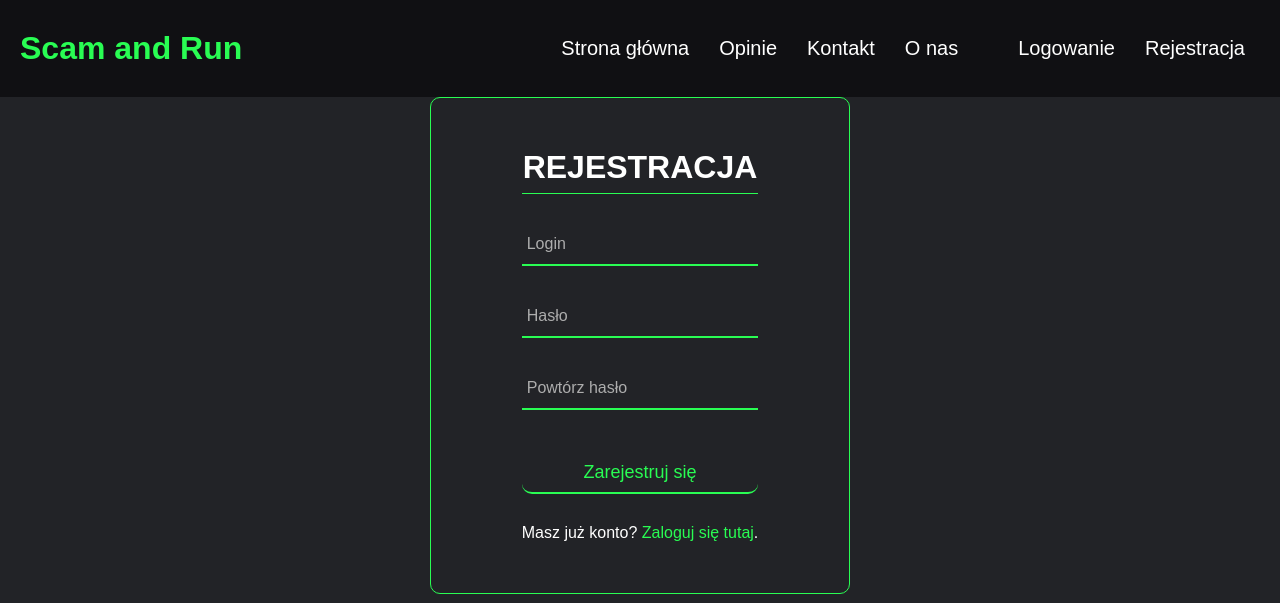
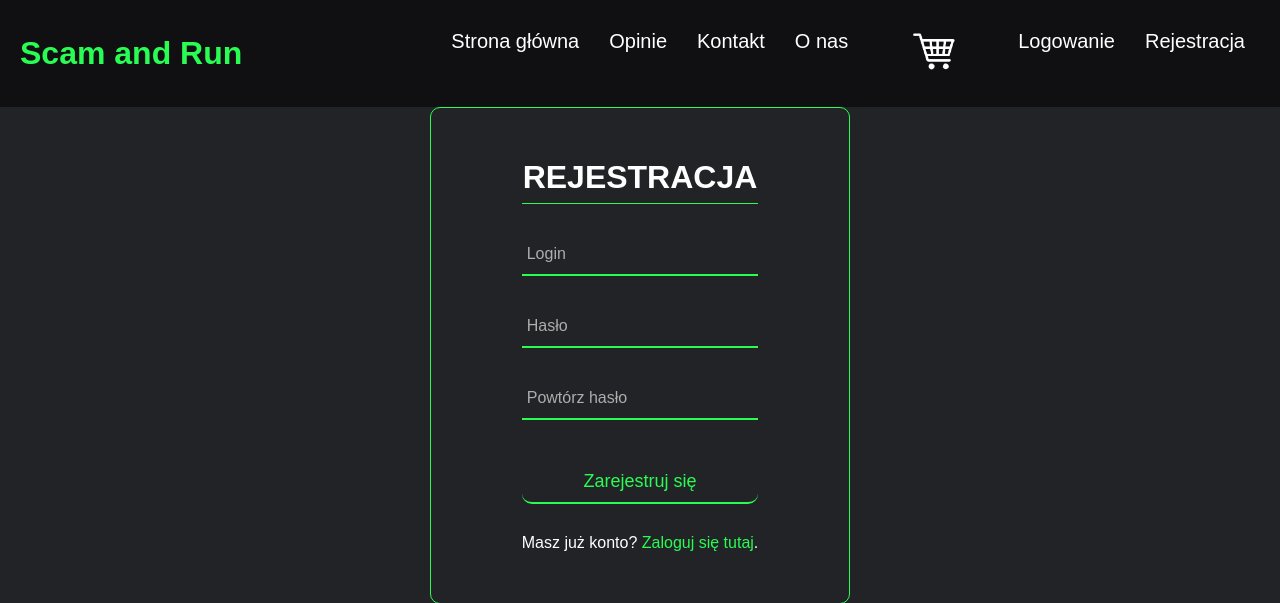
Before and after one commit to KondyKox/scam-and-run, a PHP site: page /registration in a window 1280 px wide. Shown: the top 603 px of the page. Run offline with PHP 8.4, Linux system fonts and the light colour scheme; a stand-in replaces the project's code that opens the database connection.

Commit message:
Added basket

```diff
--- a/index.php
+++ b/index.php
@@ -27,6 +27,8 @@ require("config.php");
         <li><a href="./reviews" class="nav-link">Opinie</a></li>
         <li><a href="./contact" class="nav-link">Kontakt</a></li>
         <li><a href="./about" class="nav-link">O nas</a></li>
+        <li></li>
+        <li><a href="./basket" class="nav-link"><img src="./src/koszyk.png" alt="Twój koszyk"></a></li>
         <li></li>
 
         <?php
--- a/main.css
+++ b/main.css
@@ -70,6 +70,16 @@ nav {
   color: var(--main-color);
 }
 
+.nav-link img {
+  width: 50px;
+  height: auto;
+  transition: all .5s ease-in-out;
+}
+
+.nav-link img:hover {
+  scale: 1.2;
+}
+
 .toggle-button {
   position: absolute;
   top: .75rem;
--- a/registration/index.php
+++ b/registration/index.php
@@ -117,6 +117,8 @@ if ($_SERVER["REQUEST_METHOD"] == "POST") {
                 <li><a href="../contact" class="nav-link">Kontakt</a></li>
                 <li><a href="../about" class="nav-link">O nas</a></li>
                 <li></li>
+                <li><a href="../basket" class="nav-link"><img src="./src/koszyk.png" alt="Twój koszyk"></a></li>
+                <li></li>
 
                 <?php
                 if (!isset($_SESSION["username"])) {
@@ -140,21 +142,27 @@ if ($_SERVER["REQUEST_METHOD"] == "POST") {
             <form action="index.php" method="post">
                 <h2>REJESTRACJA</h2>
                 <div class="txtField">
-                    <input type="text" name="username" required class="form-control <?php echo (!empty($username_err)) ? 'is-invalid' : ''; ?>" value="<?php echo $username; ?>">
+                    <input type="text" name="username" required
+                        class="form-control <?php echo (!empty($username_err)) ? 'is-invalid' : ''; ?>"
+                        value="<?php echo $username; ?>">
                     <span class="invalid-feedback">
                         <?php echo $username_err; ?>
                     </span>
                     <label>Login</label>
                 </div>
                 <div class="txtField">
-                    <input type="password" name="password" required class="<?php echo (!empty($password_err)) ? 'is-invalid' : ''; ?>" value="<?php echo $password; ?>">
+                    <input type="password" name="password" required
+                        class="<?php echo (!empty($password_err)) ? 'is-invalid' : ''; ?>"
+                        value="<?php echo $password; ?>">
                     <span class="invalid-feedback">
                         <?php echo $password_err; ?>
                     </span>
                     <label>Hasło</label>
                 </div>
                 <div class="txtField">
-                    <input type="password" name="confirm_password" required class="form-control <?php echo (!empty($confirm_password_err)) ? 'is-invalid' : ''; ?>" value="<?php echo $confirm_password; ?>">
+                    <input type="password" name="confirm_password" required
+                        class="form-control <?php echo (!empty($confirm_password_err)) ? 'is-invalid' : ''; ?>"
+                        value="<?php echo $confirm_password; ?>">
                     <span class="invalid-feedback">
                         <?php echo $confirm_password_err; ?>
                     </span>
--- a/reviews/add_review.php
+++ b/reviews/add_review.php
@@ -39,6 +39,8 @@ mysqli_query($link, $addReview);
         <li><a href="../contact" class="nav-link">Kontakt</a></li>
         <li><a href="../about" class="nav-link">O nas</a></li>
         <li></li>
+        <li><a href="../basket" class="nav-link"><img src="./src/koszyk.png" alt="Twój koszyk"></a></li>
+        <li></li>
 
         <?php
         if (!isset($_SESSION["username"])) {
--- a/reviews/index.php
+++ b/reviews/index.php
@@ -27,6 +27,8 @@ require('../config.php');
         <li><a href="./index.php" class="nav-link">Opinie</a></li>
         <li><a href="../contact" class="nav-link">Kontakt</a></li>
         <li><a href="../about" class="nav-link">O nas</a></li>
+        <li></li>
+        <li><a href="../basket" class="nav-link"><img src="./src/koszyk.png" alt="Twój koszyk"></a></li>
         <li></li>
 
         <?php
```
Also changed, not shown: login/index.php (+8 -2 lines), basket/index.php (added), src/koszyk.png (added).
